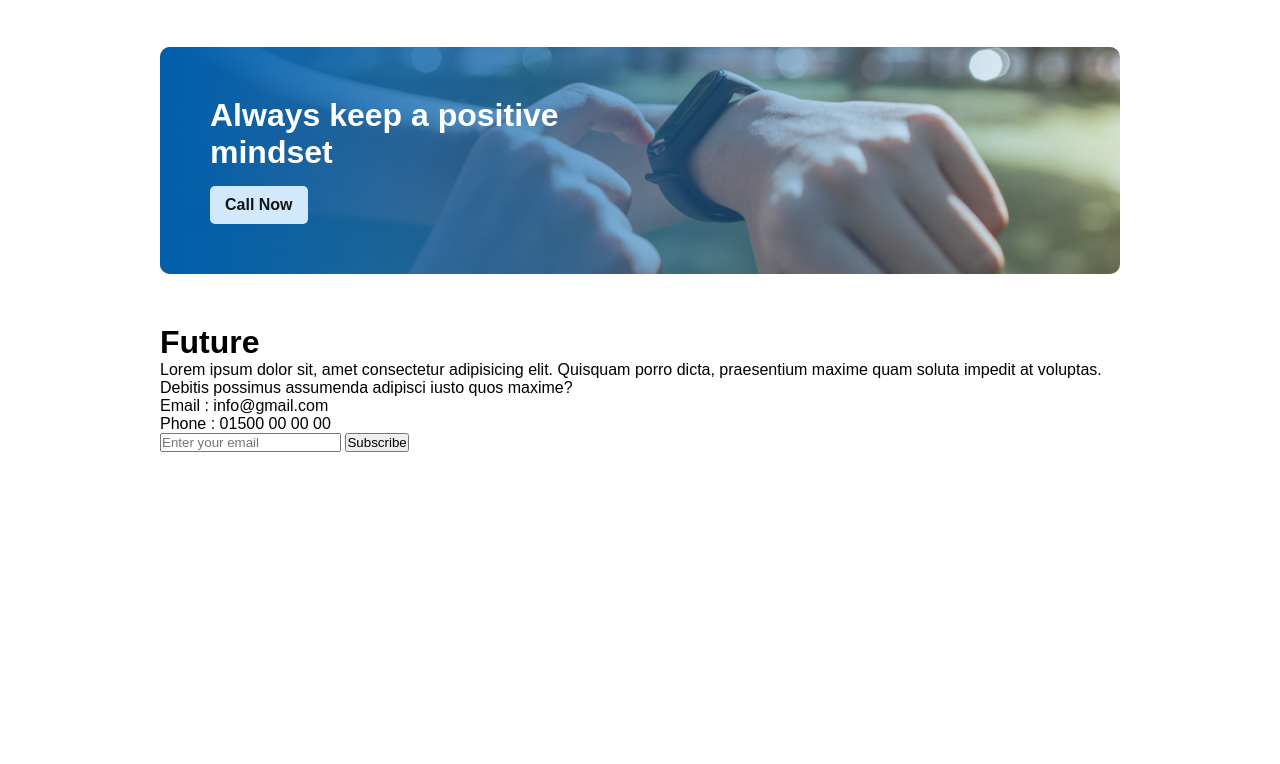
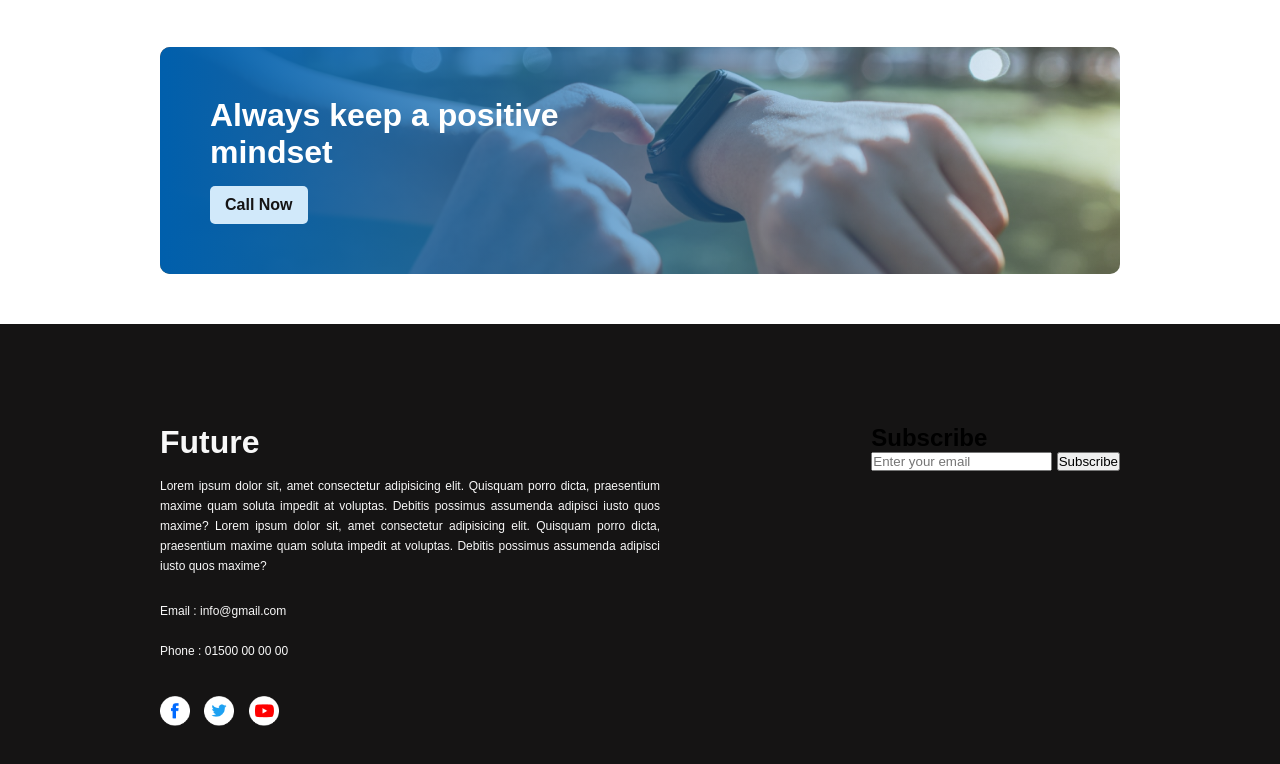
Before and after one commit to mdibrahimkhalil1995/first-assignment-new, a plain HTML site: page index.html in a window 1280 px wide. Shown: the part 1681-2445 px from the top of the page. Before the commit the page ends 2133 px from the top, so only its background shows below. Drawn offline with Linux system fonts and the light colour scheme.

Commit message:
add some line in footer section

```diff
--- a/css/style.css
+++ b/css/style.css
@@ -143,3 +143,41 @@ body{
     color: #151414;
 }
 /* End inner banner css */
+.footer-bg{
+    background-color: #151414;
+
+}
+.footer-content{
+    display: flex;
+    flex: wrap;
+    justify-content: space-between;
+    background-color: #151414;
+    padding: 100px 0px;
+}
+.contact-info{
+    width: 500px;
+}
+.contact-info h1{
+    color: #fff;
+    margin-bottom: 15px;
+}
+.contact-info h1{
+    color: #F8F8F8;
+    margin-bottom: 15px;
+}
+.contact-info p, span{
+    color: #F8F8F8;
+    margin-bottom: 15px;
+    font-size: 12px;
+    text-align: justify;
+    line-height: 20px;
+}
+.social-icon img{
+    width: 30px;
+    margin-right: 10px;
+    margin-top: 25px;
+}
+.contact-info span{
+    color: #F8F8F8;
+    line-height: 40px;
+}
--- a/index.html
+++ b/index.html
@@ -84,21 +84,26 @@
     </div>
 
     <!-- This is our footer section -->
-    <div class="container">
+    <div class="container footer-bg">
         <div class="container-wrap">
             <footer>
                 <div class="footer-content">
                     <div class="contact-info">
                         <h1>Future</h1>
-                        <p>Lorem ipsum dolor sit, amet consectetur adipisicing elit. Quisquam porro dicta, praesentium maxime quam soluta impedit at voluptas. Debitis possimus assumenda adipisci iusto quos maxime?</p>
+                        <p>Lorem ipsum dolor sit, amet consectetur adipisicing elit. Quisquam porro dicta, praesentium maxime quam soluta impedit at voluptas. Debitis possimus assumenda adipisci iusto quos maxime? Lorem ipsum dolor sit, amet consectetur adipisicing elit. Quisquam porro dicta, praesentium maxime quam soluta impedit at voluptas. Debitis possimus assumenda adipisci iusto quos maxime?
+                        </p>
                         <span>Email : info@gmail.com</span><br>
                         <span>Phone : 01500 00 00 00</span>
-
+                        <div class="social-icon">
+                            <a href="#"><img src="/images/icons/fb.png" alt="image"></a>
+                            <a href="#"><img src="/images/icons/twitter.png" alt="image"></a>
+                            <a href="#"><img src="/images/icons/youtube.png" alt="image"></a>
+                        </div>
                     </div>
                     <div class="subscribe-section">
+                        <h2>Subscribe</h2>
                         <input type="email" placeholder="Enter your email">
                         <input type="submit" value="Subscribe">
-
                     </div>
                 </div>
             </footer>
```
